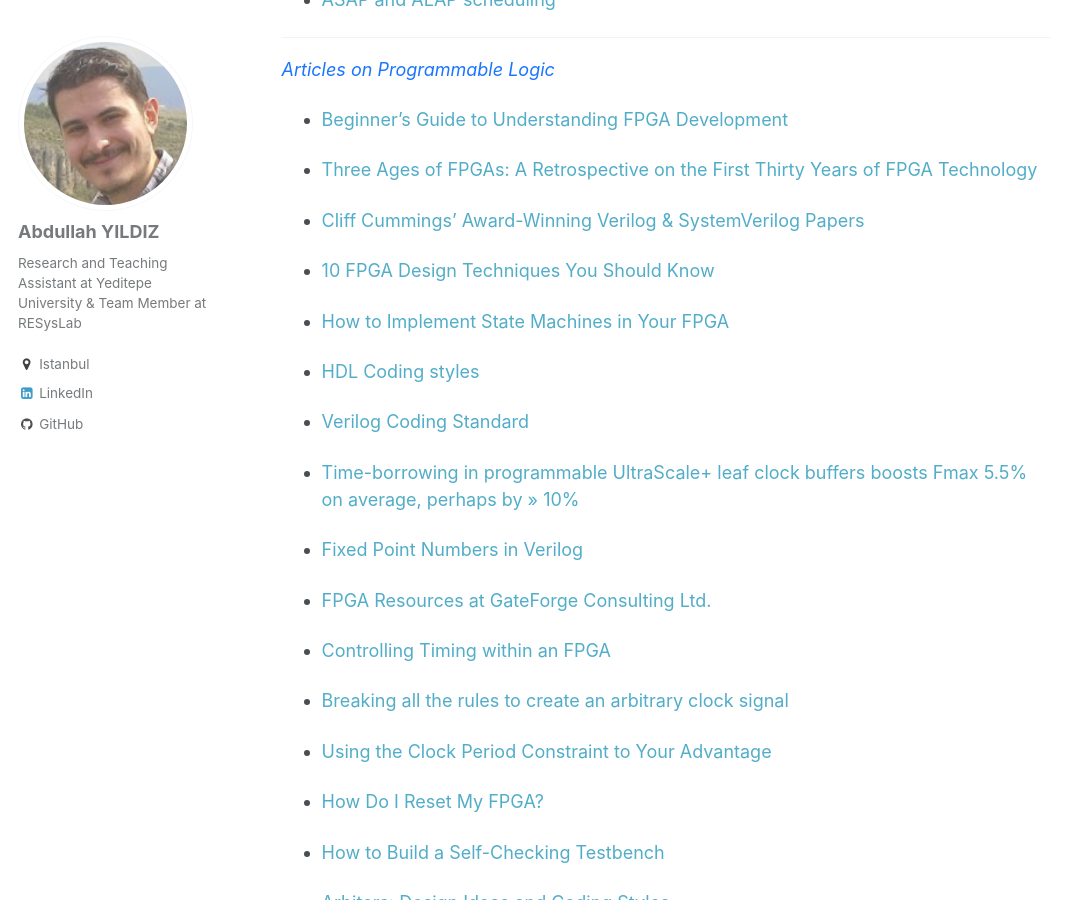
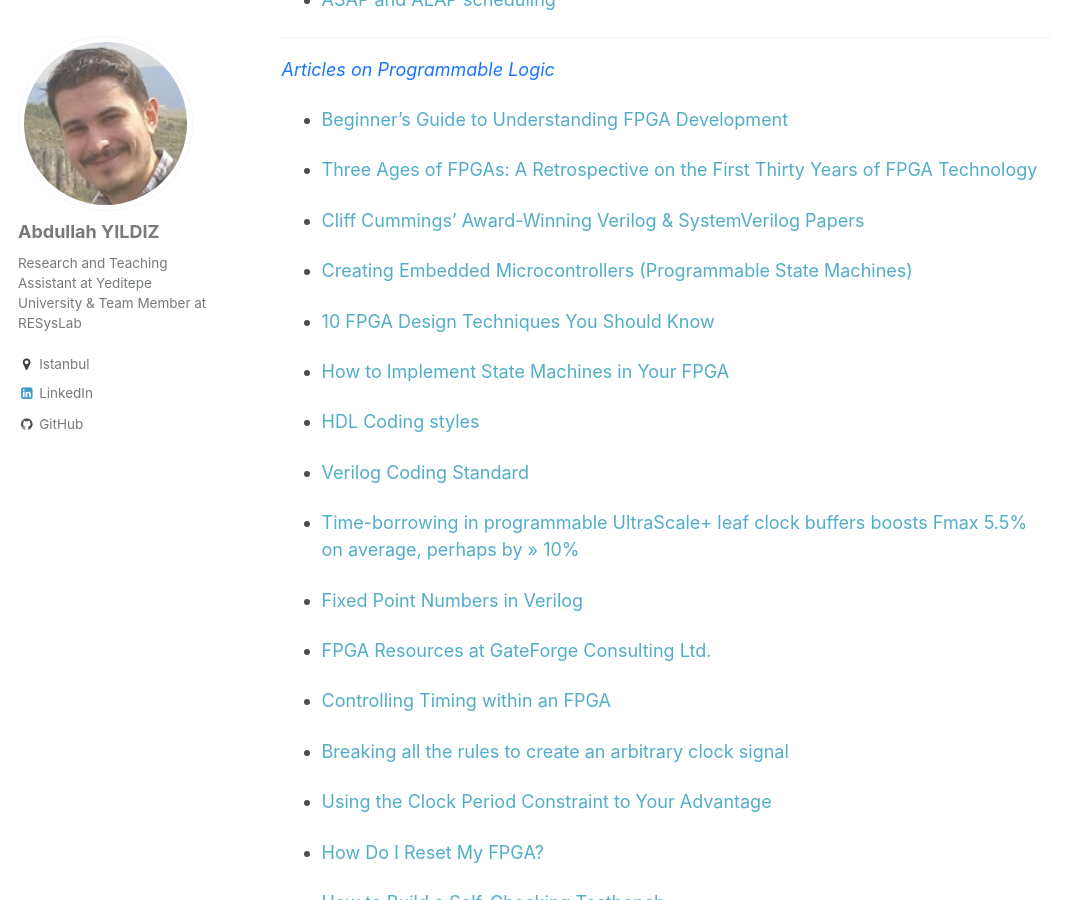
Before and after one commit to abdullahyildiz/abdullahyildiz.github.io, a Jekyll site: the page built from _records/articles.md, in a window 1280 px wide and 900 px high, scrolled down 893 px. Shown: the whole window, without its empty margins (0-1081 px from the left). Built offline with Jekyll 4.4.1, drawn with Linux system fonts in a browser that asks for light colours.

Commit message:
Update articles.md

```diff
--- a/_records/articles.md
+++ b/_records/articles.md
@@ -47,6 +47,8 @@ location: "Istanbul, Turkiye"
 * [Three Ages of FPGAs: A Retrospective on the First Thirty Years of FPGA Technology](http://abdullahyildiz.github.io/files/07086413.pdf)
 
 * [Cliff Cummings' Award-Winning Verilog & SystemVerilog Papers](http://www.sunburst-design.com/papers/)
+
+* [Creating Embedded Microcontrollers (Programmable State Machines)](http://abdullahyildiz.github.io/files/Creating_Embedded_Microcontrollers.pdf)
 
 * [10 FPGA Design Techniques You Should Know](https://www.eetimes.com/document.asp?doc_id=1330128)
 
```
